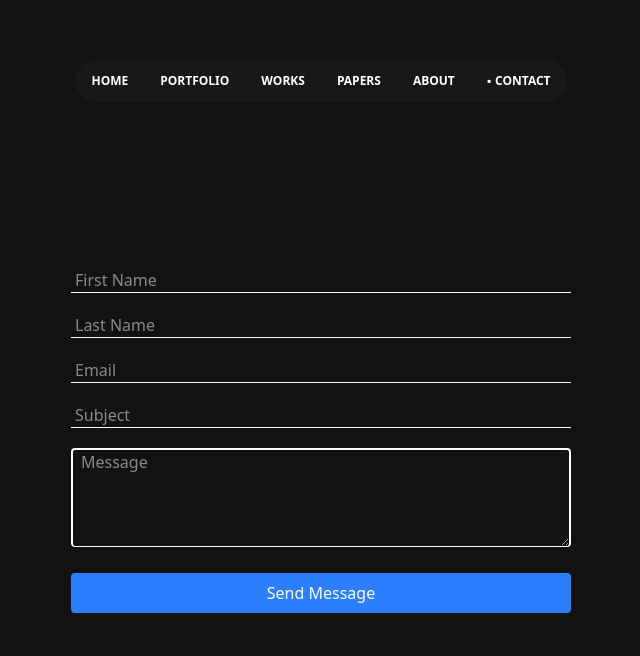
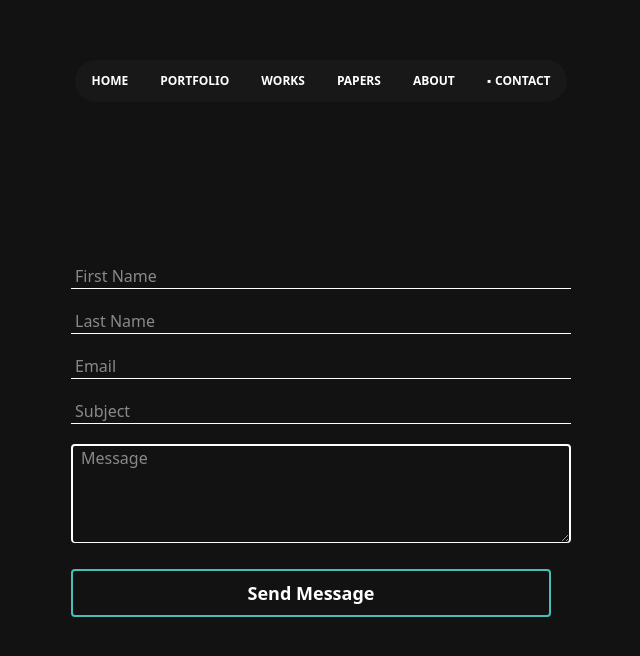
Before and after one commit to QuaidCodes/quaidtahir.com, a Next.js app: page /contact in a window 1280 px wide. Shown: the top 656 px of the page, without its empty margins (319-959 px from the left). Built offline with nearby package versions, Linux system fonts and the light colour scheme.

Commit message:
style contact page

```diff
--- a/src/app/contact/page.tsx
+++ b/src/app/contact/page.tsx
@@ -129,7 +129,7 @@ export default function Contact() {
 
           <button
             type="submit"
-            className="bg-blue-500 text-white px-4 py-2 rounded hover:bg-blue-400"
+            className="hero-btns"
           >
             {status === "submitting" ? "Sending..." : "Send Message"}
           </button>
--- a/src/app/globals.css
+++ b/src/app/globals.css
@@ -23,5 +23,5 @@ body,
 }
 
 .contact-input:focus{
-  @apply border-b-2 border-[#FFEA00];
+  @apply border-b-2 border-[#49beb7];
 }
```
Also changed, not shown: src/components/Hero.tsx (line endings or trailing spaces).
